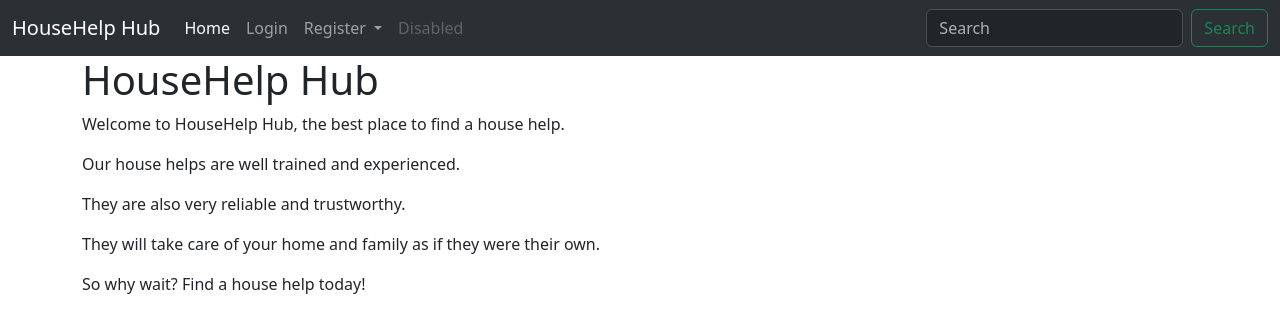
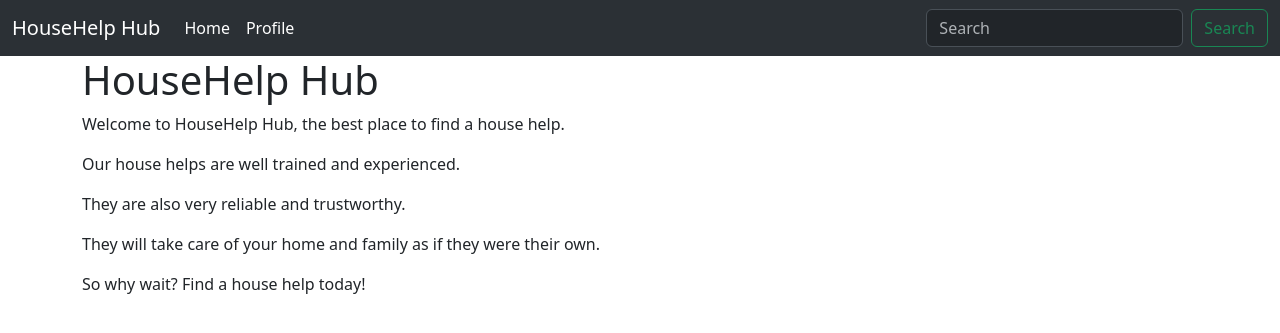
Before and after one commit to mAmanullah7/HouseHelp-Hub, a Flask app: page / in a window 1280 px wide. Shown: the top 333 px of the page. Run offline with Flask 3, Linux system fonts and the light colour scheme; the visitor is signed in with stand-in values (Sample User, id 1).

Commit message:
updated navbar before and after login!!

```diff
--- a/applications/routes.py
+++ b/applications/routes.py
@@ -1,4 +1,4 @@
-from flask import Flask , render_template , request, flash, redirect, url_for, session,abort
+from flask import Flask , render_template , request, flash, redirect, url_for, session, abort
 from app import app
 from applications.models import db, User
 from werkzeug.security import generate_password_hash, check_password_hash
--- a/templates/customer.html
+++ b/templates/customer.html
@@ -98,7 +98,7 @@ Customer Signup
 
 <div class="link">
     Already have an account?
-    <a href={{url_for('login')}} class="btn btn-primary">Login here</a>
+    <a href="{{url_for('login')}}" class="btn btn-primary">Login here</a>
 </div>
 
 
--- a/templates/navbar.html
+++ b/templates/navbar.html
@@ -7,10 +7,17 @@
             <span class="navbar-toggler-icon"></span>
         </button>
         <div class="collapse navbar-collapse" id="navbarSupportedContent">
+            {% if 'User_id' in session %}
+
             <ul class="navbar-nav me-auto mb-2 mb-lg-0">
                 <li class="nav-item">
-                    <a class="nav-link active" aria-current="page" href="#">Home</a>
+                    <a class="nav-link active" aria-current="page" href="{{url_for('index')}}">Home</a>
+                <li class="nav-item">
+                    <a class="nav-link active" aria-current="page" href="{{url_for('profile')}}">Profile</a>
                 </li>
+            </ul>
+            {% else %}
+            <ul class="navbar-nav me-auto mb-2 mb-lg-0">
                 <li class="nav-item">
                     <a class="nav-link" href="{{url_for('login')}}">Login</a>
                 </li>
@@ -20,18 +27,16 @@
                         Register
                     </a>
                     <ul class="dropdown-menu">
-                        <li><a class="dropdown-item" href= {{url_for('custRegister')}}>Customer</a></li>
-                        <li><a class="dropdown-item" href={{url_for('profRegister')}}>Professional</a></li>
+                        <li><a class="dropdown-item" href= "{{url_for('custRegister')}}">Customer</a></li>
+                        <li><a class="dropdown-item" href="{{url_for('profRegister')}}">Professional</a></li>
                         <li>
                             <hr class="dropdown-divider">
                         </li>
-                        <li><a class="dropdown-item" href={{url_for('login')}}>Login</a></li>
+                        <li><a class="dropdown-item" href="{{url_for('login')}}">Login</a></li>
                     </ul>
                 </li>
-                <li class="nav-item">
-                    <a class="nav-link disabled" aria-disabled="true">Disabled</a>
-                </li>
             </ul>
+            {% endif %}
             <form class="d-flex" role="search">
                 <input class="form-control me-2" type="search" placeholder="Search" aria-label="Search">
                 <button class="btn btn-outline-success" type="submit">Search</button>
```
